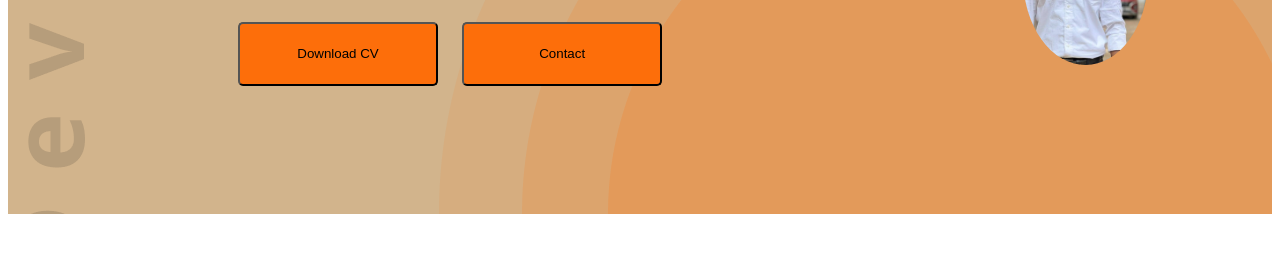
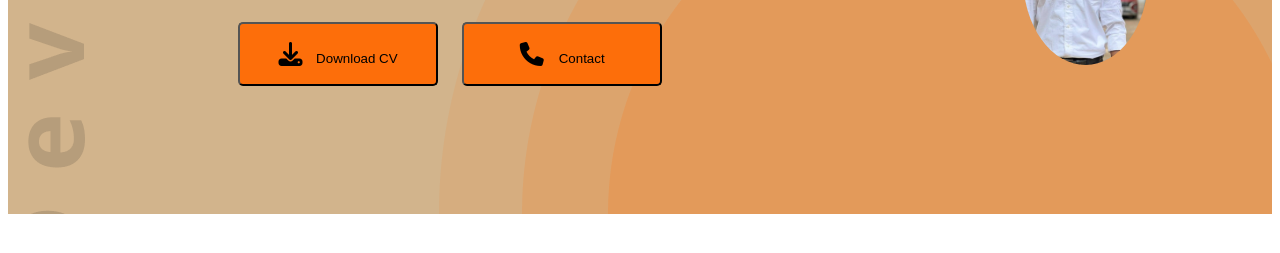
Before and after one commit to AtiqurRahmanAtik/Atiqur-Rahman-portfolio, a plain HTML site: page index.html in a window 1280 px wide. Shown: the part 501-754 px from the top of the page. Drawn offline with nearby package versions, Linux system fonts and the light colour scheme.

Commit message:
added button icon

```diff
--- a/index.html
+++ b/index.html
@@ -9,6 +9,8 @@
     <link rel="preconnect" href="https://fonts.googleapis.com">
 <link rel="preconnect" href="https://fonts.gstatic.com" crossorigin>
 <link href="https://fonts.googleapis.com/css2?family=Open+Sans:wght@400;700;800&display=swap" rel="stylesheet">
+
+<link rel="stylesheet" href="https://cdnjs.cloudflare.com/ajax/libs/font-awesome/6.5.1/css/all.min.css" integrity="sha512-DTOQO9RWCH3ppGqcWaEA1BIZOC6xxalwEsw9c2QQeAIftl+Vegovlnee1c9QX4TctnWMn13TZye+giMm8e2LwA==" crossorigin="anonymous" referrerpolicy="no-referrer" />
 
 
 </head>
@@ -48,8 +50,9 @@
                 <h3 class="profile_name">Atiqur Rahman</h3>
                 <p class="pro_des">Shot what able cold new see hold.Friendly as an betrayed formerly he. Morning because as to society behaved moments.</p>
 
-                <button class="btn_cv">Download CV</button>
-                <button class="btn_cv">Contact</button>
+                <button class="btn_cv"> <i class="fa-solid fa-download"></i> Download CV</button>
+
+                <button class="btn_cv" class="fa-download" > <i class="fa-solid fa-phone"></i>Contact</button>
 
             </div>
 
--- a/style/style.css
+++ b/style/style.css
@@ -70,7 +70,7 @@ background-color: tan;
 background-image: url('../images/header_bg.png') , url('../images/developer.png');
 background-repeat: no-repeat;
 background-position:bottom right , top left;
-/* background-size:54% ; */
+
 fill: rgba(253, 110, 10, 0.10);
 
 }
@@ -124,8 +124,22 @@ margin-top: 25px;
 margin-right: 20px;
 margin-bottom: 130px;
 
+
 }
 
+.fa-download{
+    width: 24px;
+height: 24px;
+font-size: 1.5rem;
+padding-right: 10px;
+
+}
+.fa-phone{
+    width: 24px;
+    height: 24px;
+    font-size: 1.5rem;
+    padding-right: 15px;
+}
 
 .pro_img{
     margin-top: 40px;
```
